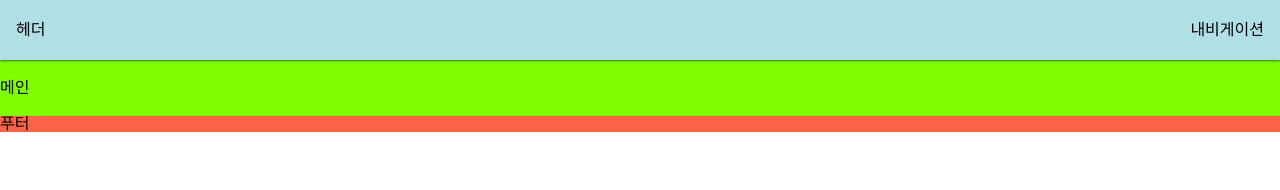
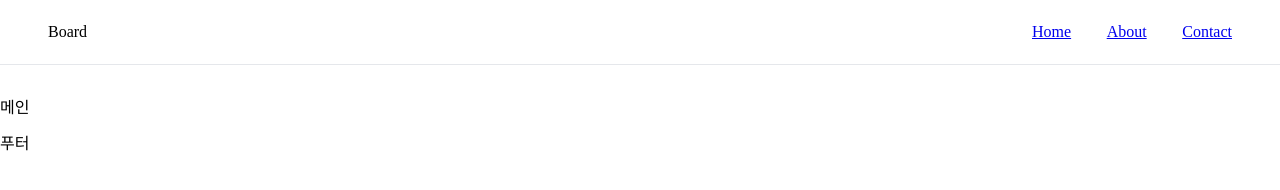
Before and after one commit to bytemoka/groper, a plain HTML site: page index.html in a window 1280 px wide. Drawn offline with Linux system fonts and the light colour scheme.

Commit message:
내용드

```diff
--- a/css/style.css
+++ b/css/style.css
@@ -3,28 +3,28 @@ header {
   top: 0;
   left: 0;
   width: 100%;
-  background-color: powderblue;
-  box-shadow: 0 0 3px #000;
+  border-bottom: 1px solid rgb(229 231 235);
   z-index: 20;
-  padding: 0 16px;
+  padding: 0 3rem;
 }
 .header__wrapper {
   display: flex;
   justify-content: space-between;
   align-items: center;
-  height: 60px;
-  line-height: 60px;
+  height: 4rem;
+  line-height: 4rem;
+}
+.menu {
+  display: flex;
+  width: 200px; /* 이렇게 하기보다는 li마다 마진을 주는게 나으려나?*/
+  justify-content: space-between;
 }
 
 main {
-  background-color: chartreuse;
-}
-.main__wrapper {
-  margin: 60px 0 0 0;
+  margin: 80px 0 0 0;
   padding: 20px 0 20px 0;
 }
 
 footer {
   width: 100%;
-  background-color: tomato;
 }
--- a/index.html
+++ b/index.html
@@ -13,15 +13,19 @@
 
 	<header>
 		<div class="header__wrapper">
-			<p>헤더</p>
-			<nav>내비게이션</nav>
+			<p>Board</p>
+			<nav>
+				<ul class="menu">
+					<li><a href="#">Home</a></li>
+					<li><a href="#">About</a></li>
+					<li><a href="#">Contact</a></li>
+				</ul>
+			</nav>
 		</div>
 	</header>
 
 	<main>
-		<div class="main__wrapper">
-			<p>메인</p>
-		</div>
+		<p>메인</p>
 	</main>
 
 	<footer>푸터</footer>
```
